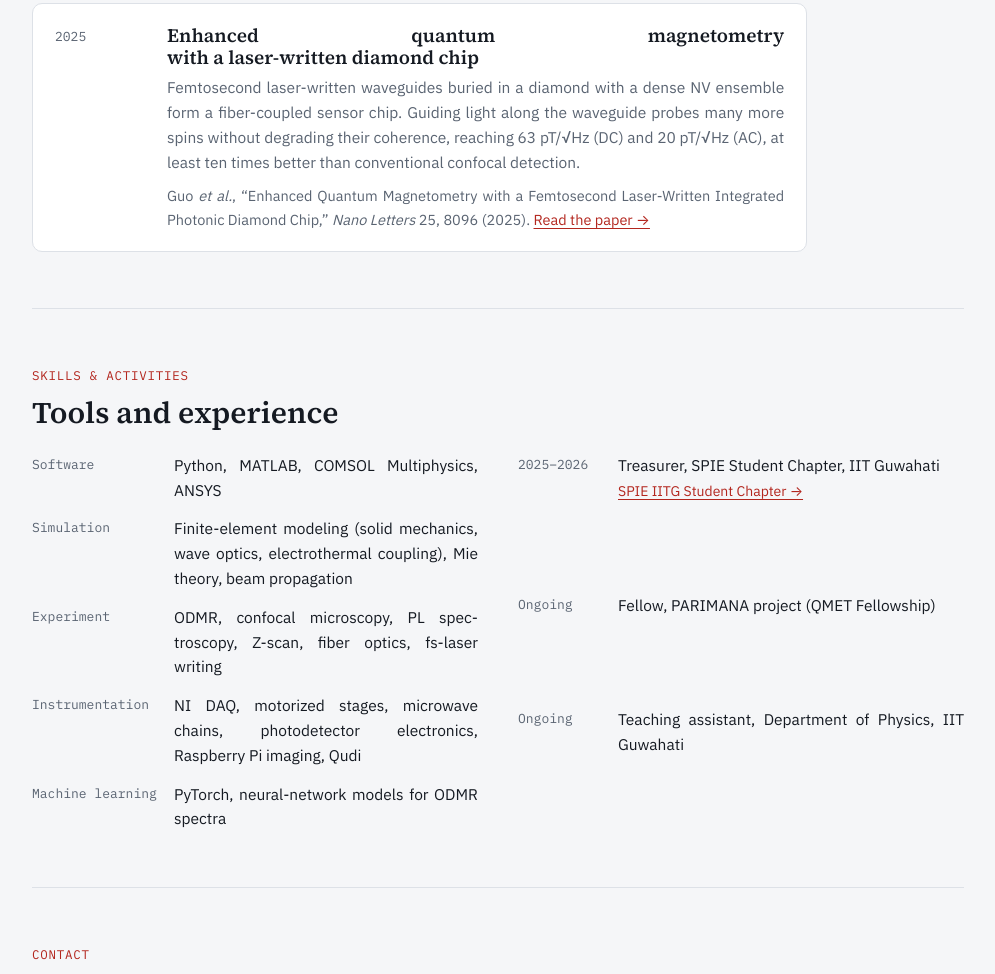
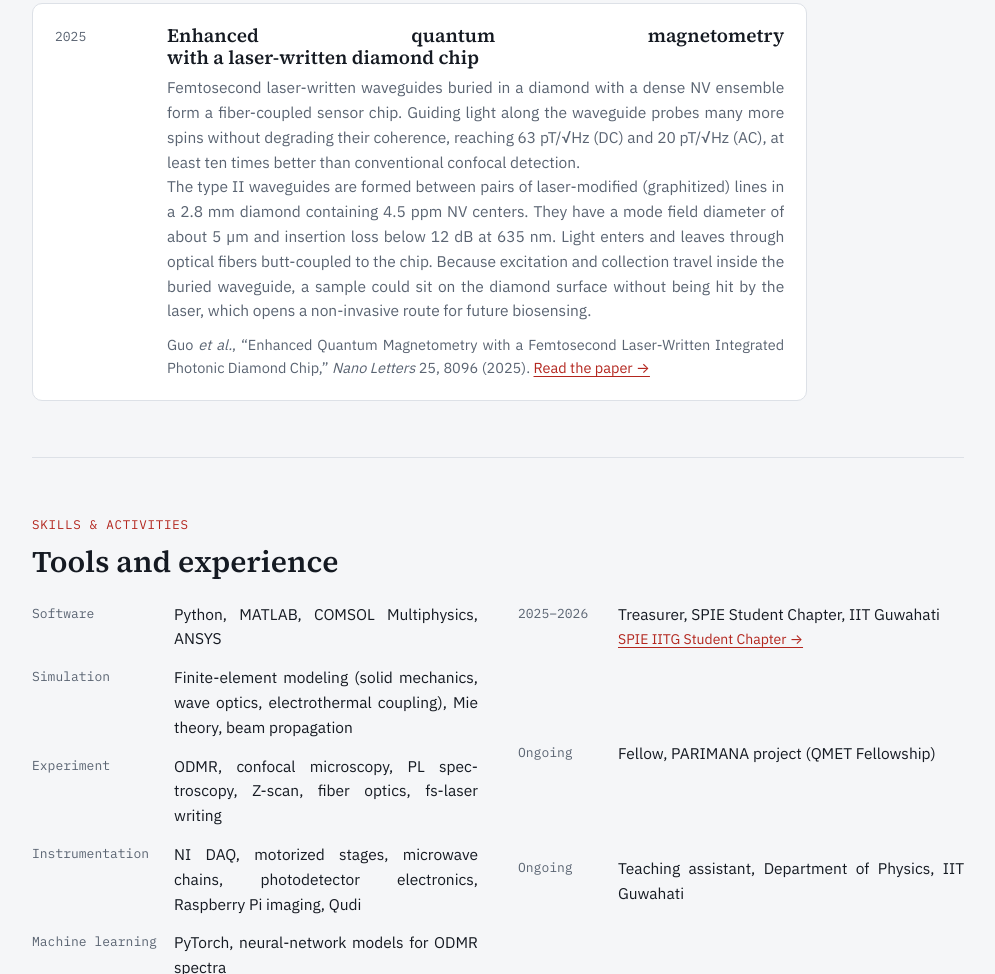
Before and after one commit to sachinnegi128-tech/sachinnegi128-tech.github.io, a plain HTML site: page index.html in a window 1280 px wide. Shown: the part 4488-5462 px from the top of the page, without its empty margins (142-1137 px from the left). Drawn offline with Linux system fonts and the light colour scheme.

Commit message:
Expand Nano Letters summary
Co-Authored-By: Claude Opus 5.5 <noreply@anthropic.com>
Claude-Session: https://claude.ai/code/session_01TRfCnrDVp9AxFGquzLeok2

```diff
--- a/index.html
+++ b/index.html
@@ -311,6 +311,7 @@ footer{border-top:1px solid var(--line);padding:28px 0 40px;color:var(--muted);f
         <div>
           <h3>Enhanced quantum magnetometry with a laser-written diamond chip</h3>
           <p>Femtosecond laser-written waveguides buried in a diamond with a dense NV ensemble form a fiber-coupled sensor chip. Guiding light along the waveguide probes many more spins without degrading their coherence, reaching 63 pT/√Hz (DC) and 20 pT/√Hz (AC), at least ten times better than conventional confocal detection.</p>
+          <p>The type II waveguides are formed between pairs of laser-modified (graphitized) lines in a 2.8 mm diamond containing 4.5 ppm NV centers. They have a mode field diameter of about 5 µm and insertion loss below 12 dB at 635 nm. Light enters and leaves through optical fibers butt-coupled to the chip. Because excitation and collection travel inside the buried waveguide, a sample could sit on the diamond surface without being hit by the laser, which opens a non-invasive route for future biosensing.</p>
           <p class="src">Guo <i>et al.</i>, “Enhanced Quantum Magnetometry with a Femtosecond Laser-Written Integrated Photonic Diamond Chip,” <i>Nano Letters</i> 25, 8096 (2025). <a href="https://pubs.acs.org/doi/10.1021/acs.nanolett.5c00148">Read the paper →</a></p>
         </div>
       </li>
```
